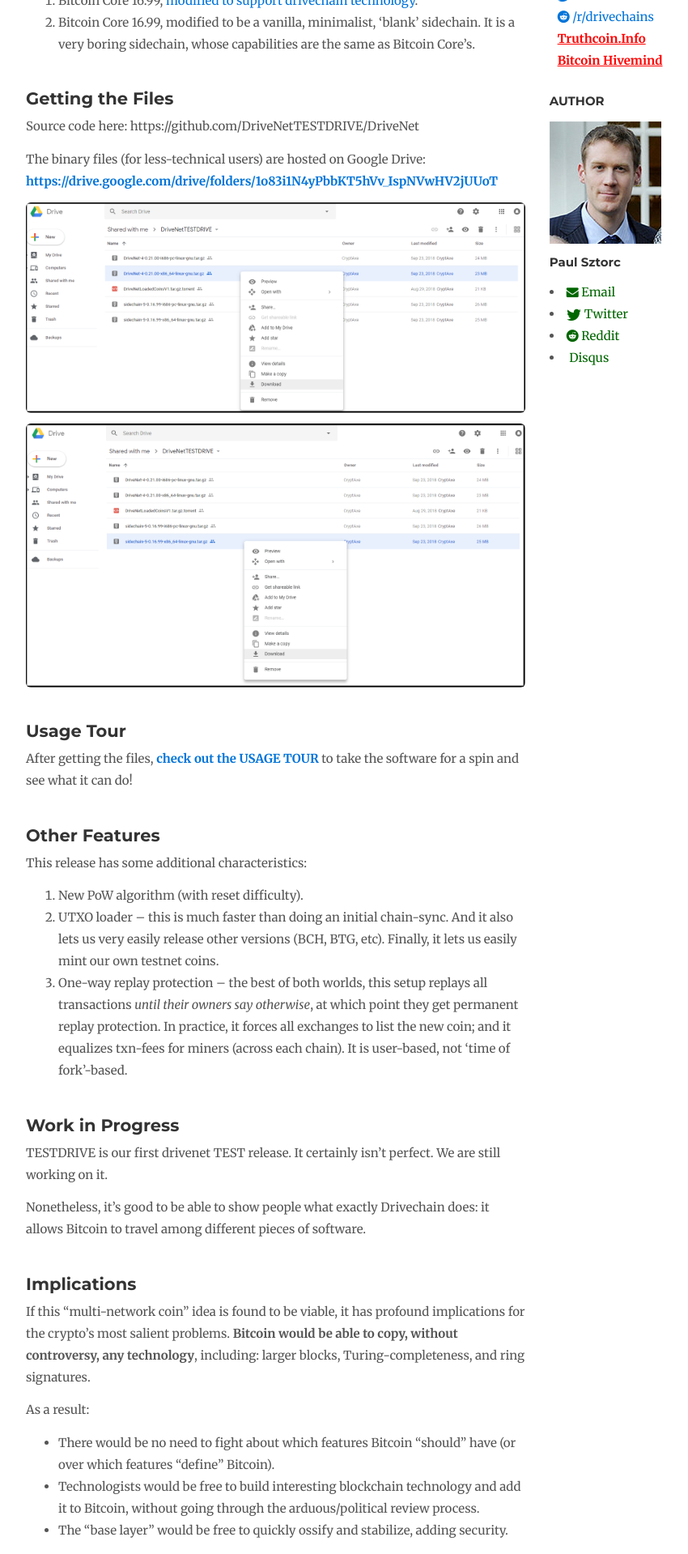
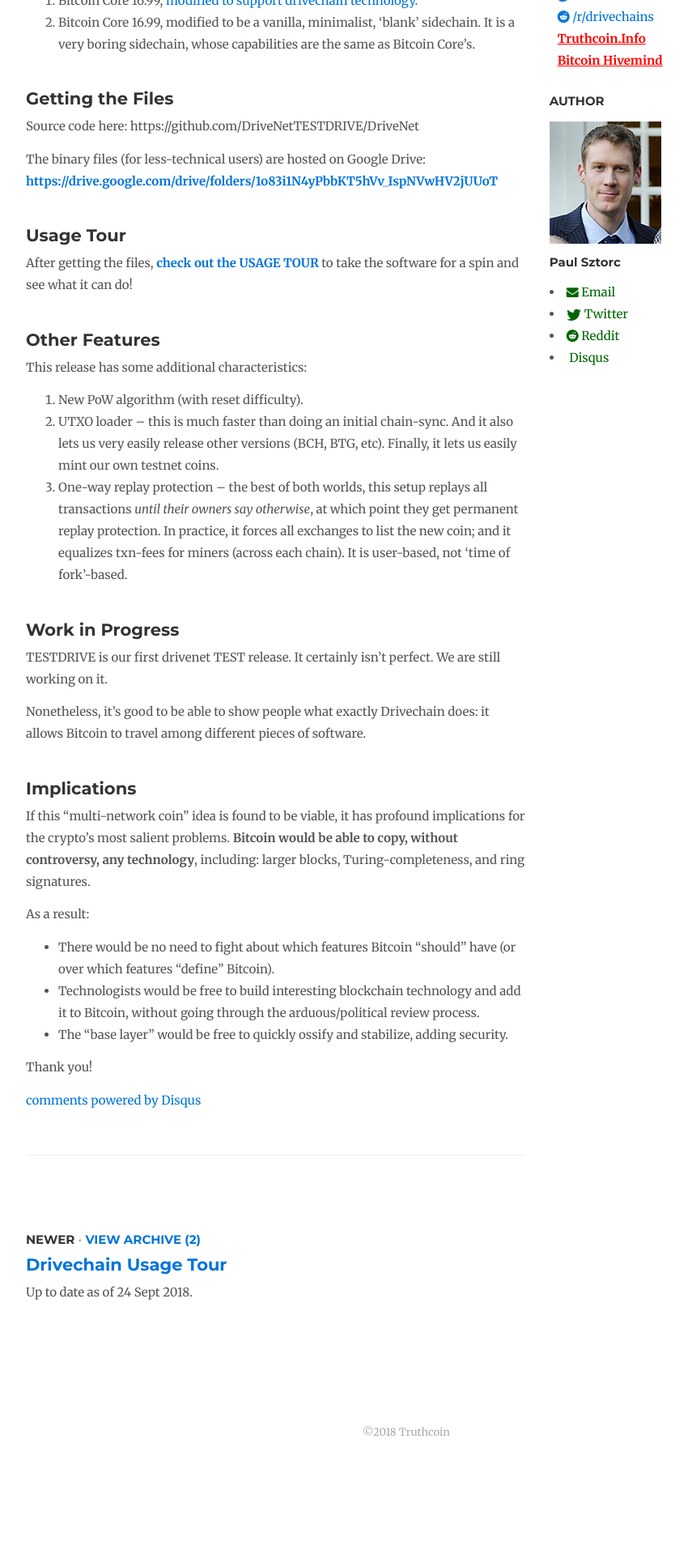
Before and after one commit to drivechain-project/drivechain.info, a Jekyll site: the page built from _posts/2018-09-24-first-release.md, in a window 1280 px wide. Shown: the part 450-2369 px from the top of the page at 81% size, without its empty margins (138-988 px from the left). Built offline with Jekyll 4.4.1, drawn with Linux system fonts in a browser that asks for light colours; nearby versions of some CDN libraries; comment, search, counter and statistics services are not loaded; after the commit the page ends 2271 px from its top, so only the background shows below that.

Commit message:
patronizing in this doc

```diff
--- a/_posts/2018-09-24-first-release.md
+++ b/_posts/2018-09-24-first-release.md
@@ -21,9 +21,6 @@
 
 The binary files (for less-technical users) are hosted on Google Drive: **[https://drive.google.com/drive/folders/1o83i1N4yPbbKT5hVv_IspNVwHV2jUUoT](https://drive.google.com/drive/folders/1o83i1N4yPbbKT5hVv_IspNVwHV2jUUoT)**
 
-![image](/media/post1/dl-1.png)
-
-![image](/media/post1/dl-2.png)
 
 ## Usage Tour
 
```
